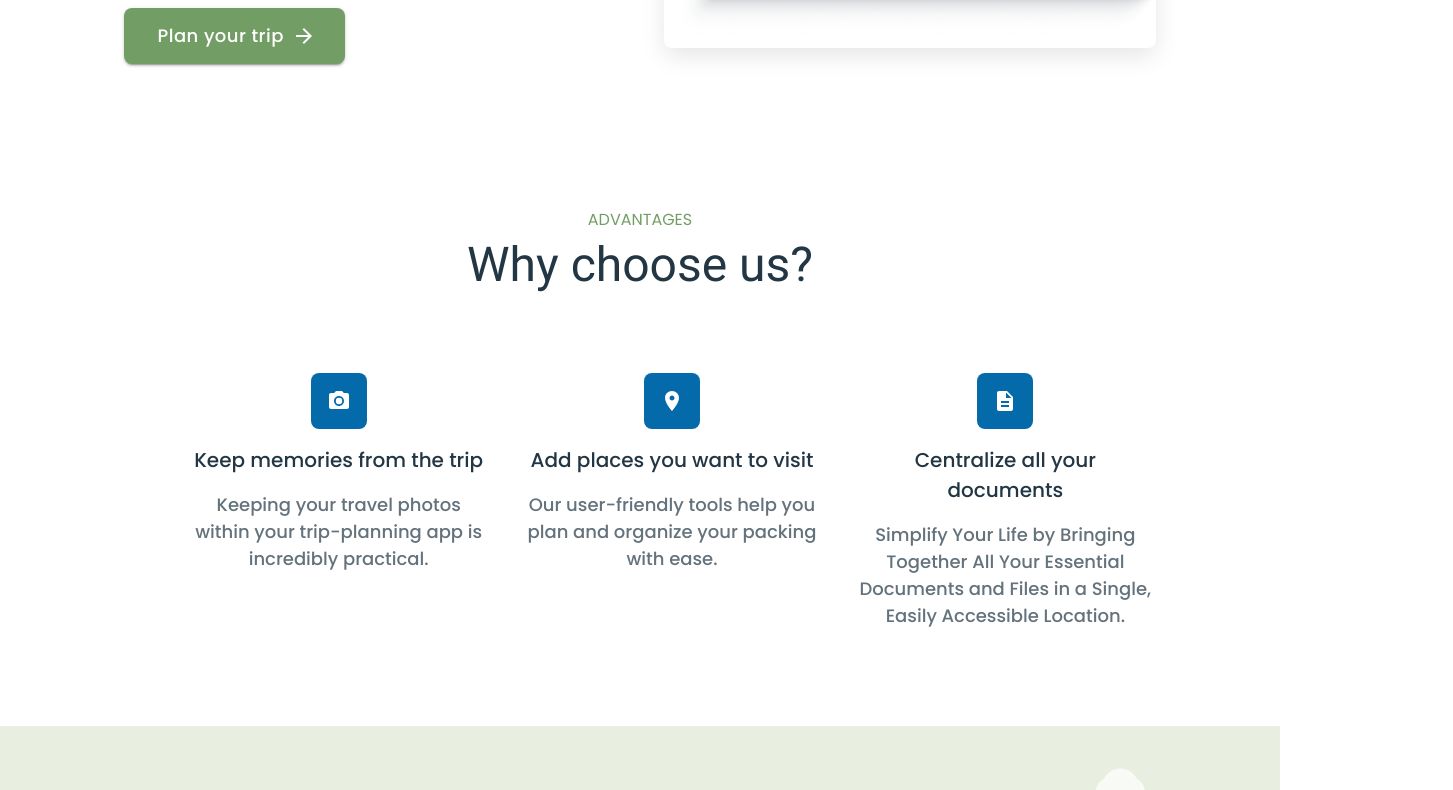
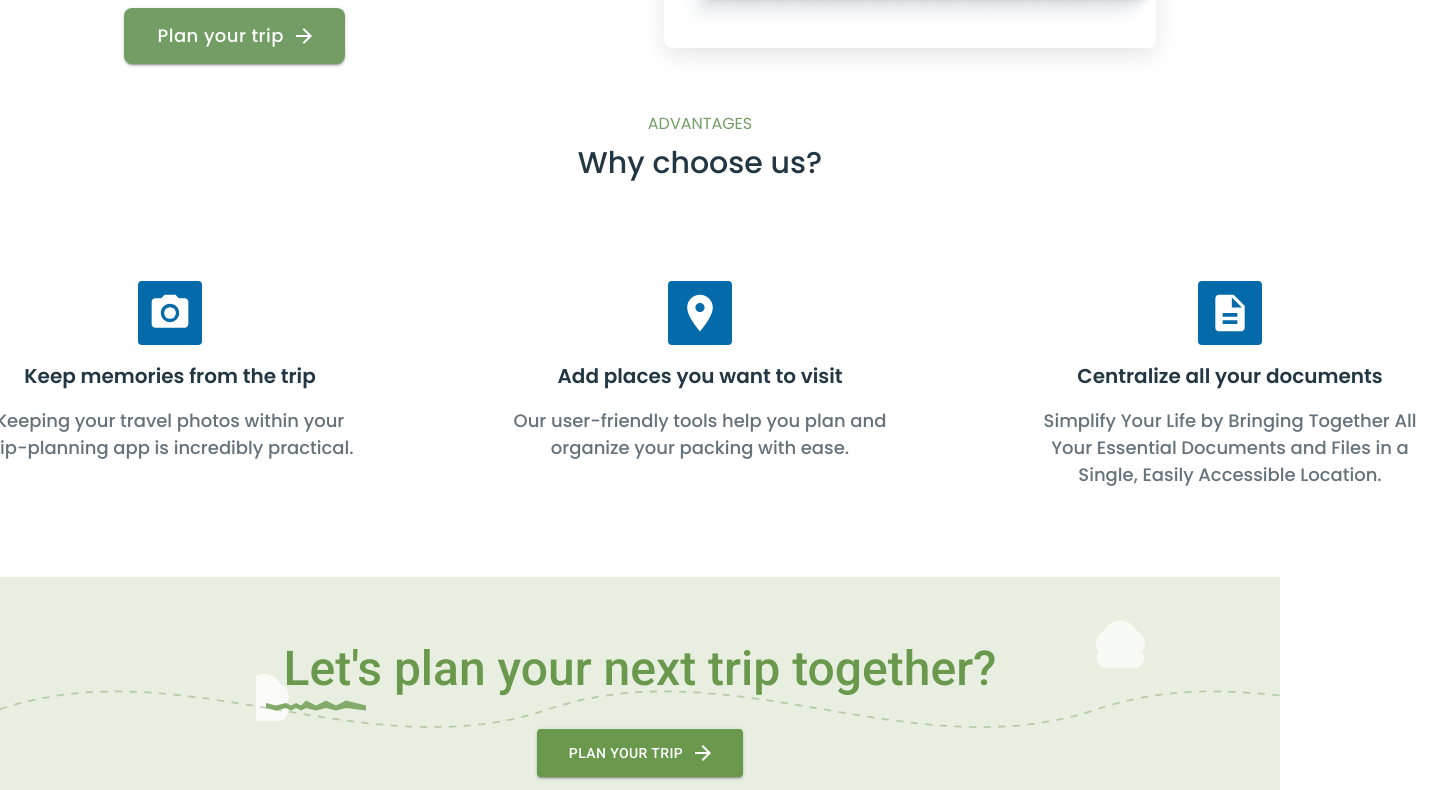
Before and after one commit to Mortharion-tech/za-travel, a React (Vite) app: page / in a window 1280 px wide. Shown: the part 2150-2940 px from the top of the page, 1453 px wide, since content can reach past the window. Built offline with nearby package versions, Linux system fonts and the light colour scheme; no server answers.

Commit message:
Update Advantages.tsx

```diff
--- a/src/features/landing/components/Advantages.tsx
+++ b/src/features/landing/components/Advantages.tsx
@@ -4,7 +4,6 @@ import LocationOnIcon from '@mui/icons-material/LocationOn';
 import {
   Box,
   Container,
-  Grid,
   Paper,
   Stack,
   Typography,
@@ -38,61 +37,114 @@ export default function Advantages() {
   ];
 
   return (
-    <Container maxWidth="lg" sx={{ py: 8 }}>
+    <Container
+      sx={{
+        width: '1720px',
+        height: '465px',
+        maxWidth: 'none',
+        py: 0,
+      }}
+    >
       <Box
         sx={{
-          p: 4,
+          display: 'flex',
+          flexDirection: 'column',
+          alignItems: 'center',
         }}
       >
-        <Stack spacing={6}>
-          <Box textAlign="center">
+        <Stack spacing={8} alignItems="center">
+          <Box
+            sx={{
+              width: '331px',
+              height: '105px',
+              textAlign: 'center',
+            }}
+          >
             <Typography
               variant="subtitle1"
               color="primary"
               component="div"
               gutterBottom
+              sx={{ textTransform: 'uppercase' }}
             >
-              ADVANTAGES
+              Advantages
             </Typography>
-            <Typography variant="h3" component="h2" color="text.primary">
+            <Typography variant="h2" component="h2" color="text.primary">
               Why choose us?
             </Typography>
           </Box>
-
-          <Grid container spacing={4} justifyContent="center">
+          <Box
+            sx={{
+              display: 'flex',
+              width: '1506px',
+              height: '296px',
+              justifyContent: 'space-between',
+            }}
+          >
             {advantages.map((item, index) => (
-              <Grid item xs={12} md={4} key={index}>
-                <Stack alignItems="center" spacing={2} textAlign="center">
+              <Box
+                key={index}
+                sx={{
+                  width: '446px',
+                  height: '296px',
+                  display: 'flex',
+                  flexDirection: 'column',
+                  alignItems: 'center',
+                }}
+              >
+                <Stack alignItems="center" spacing={2}>
                   <Paper
                     elevation={0}
                     sx={{
                       bgcolor: Colors.primaryBlue,
                       color: 'white',
                       p: 2,
-                      borderRadius: 2,
+                      borderRadius: 1,
                       display: 'flex',
                       justifyContent: 'center',
                       alignItems: 'center',
-                      width: 56,
-                      height: 56,
+                      width: 64,
+                      height: 64,
+                      '& svg': {
+                        fontSize: '44px',
+                      },
                     }}
                   >
                     {item.icon}
                   </Paper>
-                  <Typography variant="h6" component="h3">
+                  <Box
+                    sx={{
+                      width: '382px',
+                      gap: '16px',
+                      display: 'flex',
+                      flexDirection: 'column',
+                      alignItems: 'center',
+                      textAlign: 'center',
+                    }}
+                  >
+                    <Typography
+                      variant="h6"
+                      component="h3"
+                      sx={{
+                        fontWeight: 600,
+                      }}
+                    >
                       {item.title}
                     </Typography>
                     <Typography
                       variant="body2"
                       color="text.secondary"
-                    sx={{ maxWidth: 300 }}
+                      sx={{
+                        maxWidth: '380px',
+                      }}
                     >
                       {item.description}
                     </Typography>
+                  </Box>
                 </Stack>
-              </Grid>
+              </Box>
             ))}
-          </Grid>
+          </Box>
         </Stack>
       </Box>
     </Container>
```
Lines whose indentation alone changed are shown as unchanged.
